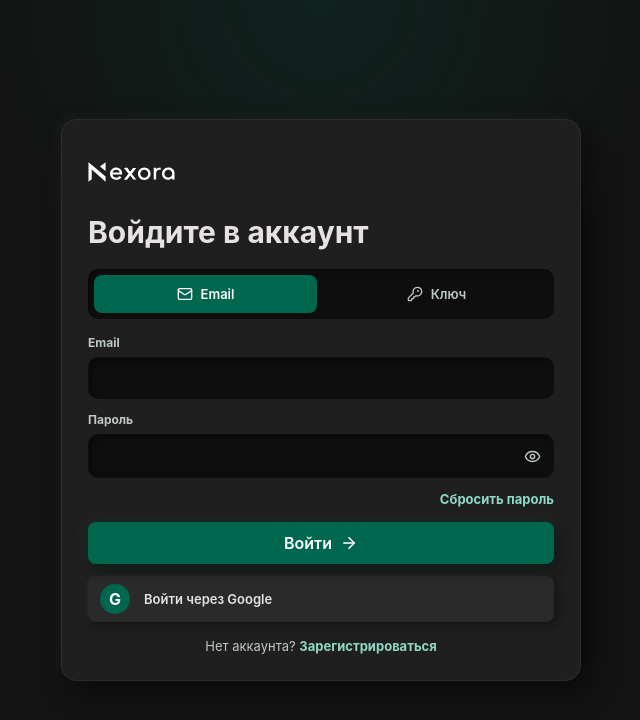
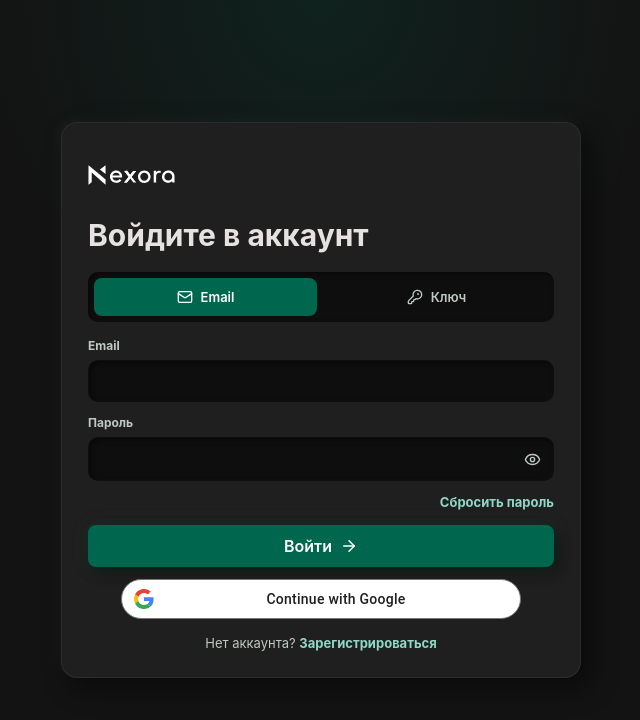
Before and after one commit to daniiarkg/nexora_platform, a Next.js app in the folder frontend/: page /auth/login in a window 1280 px wide. Shown: the top 720 px of the page, without its empty margins (319-959 px from the left). Built offline with nearby package versions, Linux system fonts and the light colour scheme; no server answers.

Commit message:
Use Google material sign-in button

```diff
--- a/frontend/src/app/globals.css
+++ b/frontend/src/app/globals.css
@@ -2003,35 +2003,112 @@
   text-align: center;
 }
 
-.google-button {
-  display: grid;
-  grid-template-columns: 34px minmax(0, 1fr);
-  align-items: center;
-  gap: 10px;
+.sr-only {
+  position: absolute;
+  width: 1px;
+  height: 1px;
+  padding: 0;
+  margin: -1px;
+  overflow: hidden;
+  clip: rect(0, 0, 0, 0);
+  white-space: nowrap;
+  border: 0;
+}
+
+.gsi-material-button {
+  -moz-user-select: none;
+  -webkit-user-select: none;
+  -ms-user-select: none;
+  -webkit-appearance: none;
+  display: block;
   width: 100%;
-  min-height: 46px;
-  margin-top: 12px;
+  max-width: 400px;
+  min-width: min-content;
+  height: 40px;
+  margin: 12px auto 0;
   padding: 0 12px;
-  border-radius: 8px;
-  color: var(--text);
-  background: var(--surface-high);
-  box-shadow: 4px 4px 10px rgba(0, 0, 0, 0.35), -2px -2px 5px rgba(255, 255, 255, 0.03);
-}
-
-.google-button span {
-  display: grid;
-  place-items: center;
-  width: 30px;
-  height: 30px;
-  border-radius: 999px;
-  color: #ffffff;
-  background: var(--primary);
-  font-weight: 700;
-}
-
-.google-button b {
-  font-size: 13px;
-  font-weight: 560;
+  position: relative;
+  vertical-align: middle;
+  overflow: hidden;
+  border: 1px solid #747775;
+  border-radius: 20px;
+  box-sizing: border-box;
+  outline: none;
+  color: #1f1f1f;
+  background-color: #ffffff;
+  background-image: none;
+  cursor: pointer;
+  font-family: Roboto, arial, sans-serif;
+  font-size: 14px;
+  letter-spacing: 0.25px;
+  text-align: center;
+  text-decoration: none;
+  white-space: nowrap;
+  transition: background-color 218ms, border-color 218ms, box-shadow 218ms;
+}
+
+.gsi-material-button .gsi-material-button-icon {
+  width: 20px;
+  min-width: 20px;
+  height: 20px;
+  margin-right: 10px;
+}
+
+.gsi-material-button .gsi-material-button-icon svg {
+  display: block;
+}
+
+.gsi-material-button .gsi-material-button-content-wrapper {
+  display: flex;
+  flex-direction: row;
+  flex-wrap: nowrap;
+  align-items: center;
+  justify-content: space-between;
+  width: 100%;
+  height: 100%;
+  position: relative;
+}
+
+.gsi-material-button .gsi-material-button-contents {
+  flex-grow: 1;
+  overflow: hidden;
+  font-family: Roboto, arial, sans-serif;
+  font-weight: 500;
+  text-overflow: ellipsis;
+  vertical-align: top;
+}
+
+.gsi-material-button .gsi-material-button-state {
+  position: absolute;
+  inset: 0;
+  opacity: 0;
+  transition: opacity 218ms;
+}
+
+.gsi-material-button[aria-disabled="true"] {
+  cursor: default;
+  border-color: #1f1f1f1f;
+  background-color: #ffffff61;
+}
+
+.gsi-material-button[aria-disabled="true"] .gsi-material-button-contents,
+.gsi-material-button[aria-disabled="true"] .gsi-material-button-icon {
+  opacity: 38%;
+}
+
+.gsi-material-button:not([aria-disabled="true"]):active .gsi-material-button-state,
+.gsi-material-button:not([aria-disabled="true"]):focus .gsi-material-button-state {
+  background-color: #303030;
+  opacity: 12%;
+}
+
+.gsi-material-button:not([aria-disabled="true"]):hover {
+  box-shadow: 0 1px 2px 0 rgba(60, 64, 67, 0.3), 0 1px 3px 1px rgba(60, 64, 67, 0.15);
+}
+
+.gsi-material-button:not([aria-disabled="true"]):hover .gsi-material-button-state {
+  background-color: #303030;
+  opacity: 8%;
 }
 
 .auth-state-icon {
--- a/frontend/src/components/auth-pages.tsx
+++ b/frontend/src/components/auth-pages.tsx
@@ -274,15 +274,51 @@
         </button>
       </form>
 
-      <a className="google-button" href={googleOAuthURL()}>
-        <span>G</span>
-        <b>Войти через Google</b>
-      </a>
+      <GoogleMaterialButton />
 
       <p className="auth-switch">
         Нет аккаунта? <Link href="/auth/register">Зарегистрироваться</Link>
       </p>
     </AuthShell>
+  );
+}
+
+function GoogleMaterialButton() {
+  return (
+    <a className="gsi-material-button" href={googleOAuthURL()}>
+      <div className="gsi-material-button-state" />
+      <div className="gsi-material-button-content-wrapper">
+        <div className="gsi-material-button-icon">
+          <svg
+            version="1.1"
+            xmlns="http://www.w3.org/2000/svg"
+            viewBox="0 0 48 48"
+            xmlnsXlink="http://www.w3.org/1999/xlink"
+            aria-hidden="true"
+          >
+            <path
+              fill="#EA4335"
+              d="M24 9.5c3.54 0 6.71 1.22 9.21 3.6l6.85-6.85C35.9 2.38 30.47 0 24 0 14.62 0 6.51 5.38 2.56 13.22l7.98 6.19C12.43 13.72 17.74 9.5 24 9.5z"
+            />
+            <path
+              fill="#4285F4"
+              d="M46.98 24.55c0-1.57-.15-3.09-.38-4.55H24v9.02h12.94c-.58 2.96-2.26 5.48-4.78 7.18l7.73 6c4.51-4.18 7.09-10.36 7.09-17.65z"
+            />
+            <path
+              fill="#FBBC05"
+              d="M10.53 28.59c-.48-1.45-.76-2.99-.76-4.59s.27-3.14.76-4.59l-7.98-6.19C.92 16.46 0 20.12 0 24c0 3.88.92 7.54 2.56 10.78l7.97-6.19z"
+            />
+            <path
+              fill="#34A853"
+              d="M24 48c6.48 0 11.93-2.13 15.89-5.81l-7.73-6c-2.15 1.45-4.92 2.3-8.16 2.3-6.26 0-11.57-4.22-13.47-9.91l-7.98 6.19C6.51 42.62 14.62 48 24 48z"
+            />
+            <path fill="none" d="M0 0h48v48H0z" />
+          </svg>
+        </div>
+        <span className="gsi-material-button-contents">Continue with Google</span>
+        <span className="sr-only">Continue with Google</span>
+      </div>
+    </a>
   );
 }
 
```
